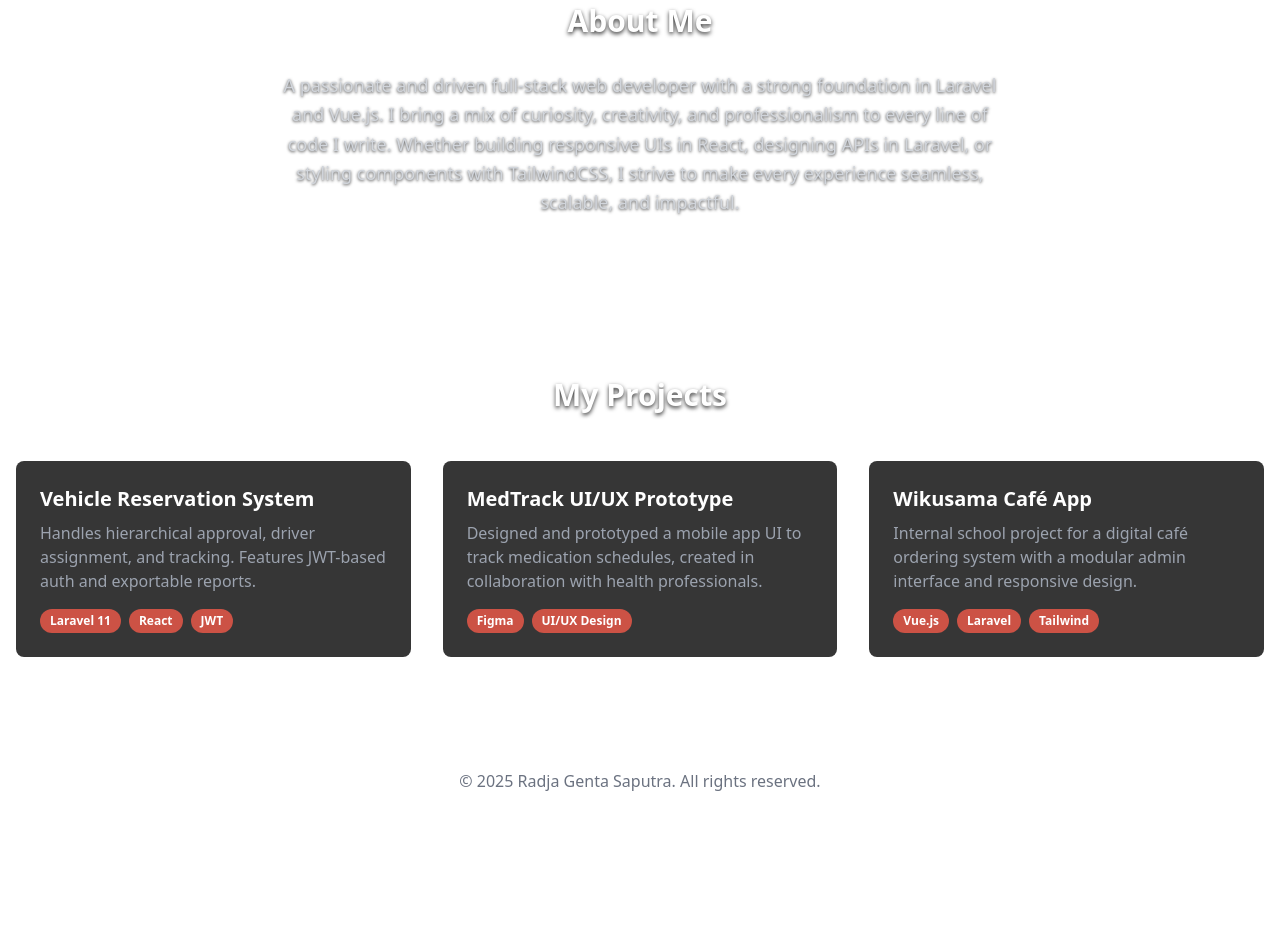
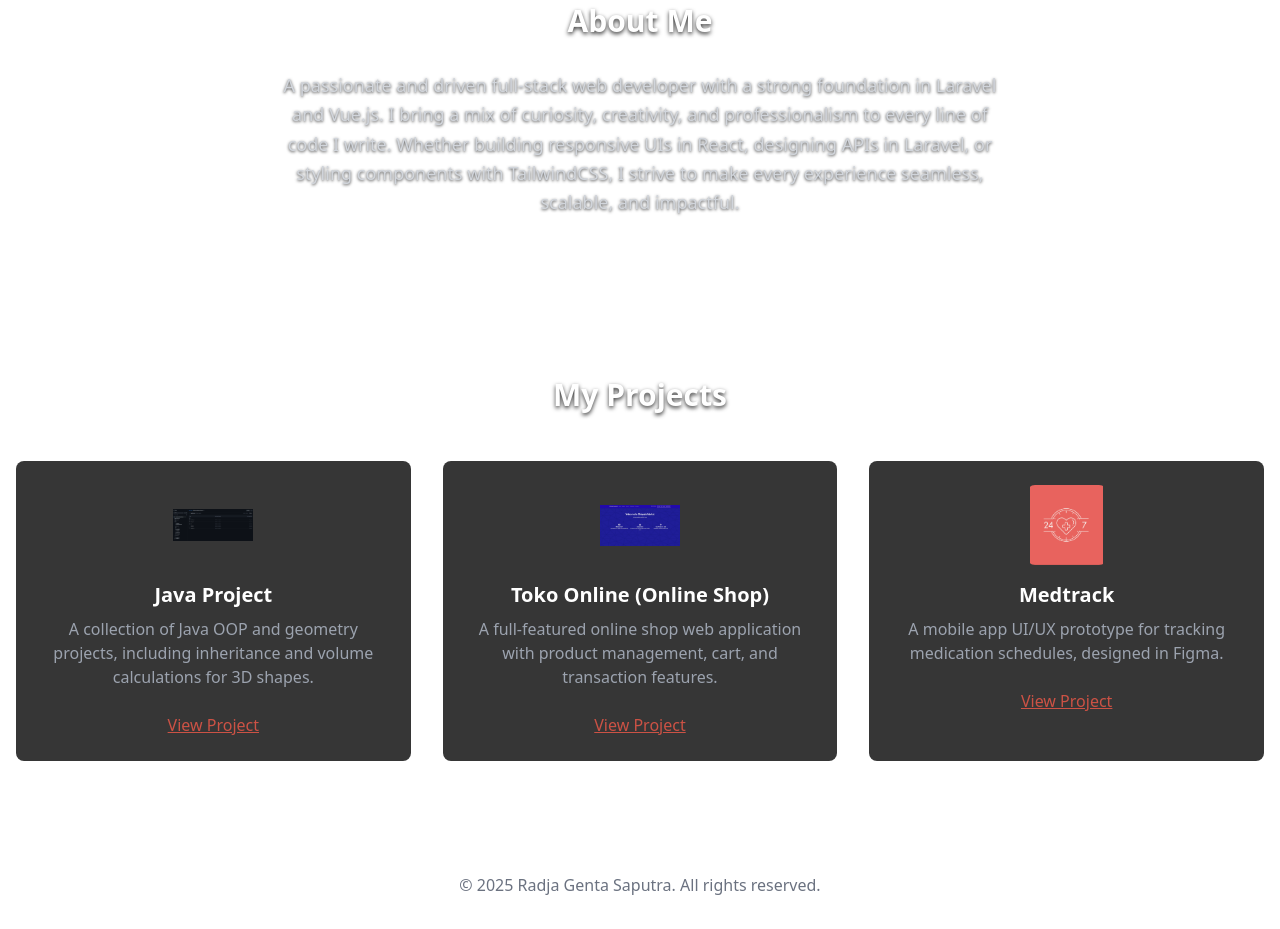
Before and after one commit to RadjaShiqnals/radjashiqnals.github.io, an Astro site: page / in a window 1280 px wide. Shown: the part 877-1806 px from the top of the page. Before the commit the page ends 1702 px from the top, so only its background shows below. Built offline with nearby package versions, Linux system fonts and the light colour scheme; Astro itself is replaced by a stand-in of ours.

Commit message:
finished product

```diff
--- a/src/components/Welcome.astro
+++ b/src/components/Welcome.astro
@@ -1,6 +1,29 @@
 ---
 import { Icon } from 'astro-icon/components';
 import cuteVideo from '/cute.mp4';
+const projects = [
+  {
+    title: 'Java Project',
+    logo: '/projects/Java.png',
+    images: ['/projects/Java1.png', '/projects/Java2.png', '/projects/Java3.png'],
+    link: 'https://github.com/RadjaShiqnals/JavaProject',
+    description: 'A collection of Java OOP and geometry projects, including inheritance and volume calculations for 3D shapes.',
+  },
+  {
+    title: 'Toko Online (Online Shop)',
+    logo: '/projects/TokoOnline.jpeg',
+    images: ['/projects/TokoOnline2.jpeg', '/projects/TokoOnline3.jpeg', '/projects/TokoOnline4.jpeg'],
+    link: 'https://github.com/RadjaShiqnals/TokoOnline',
+    description: 'A full-featured online shop web application with product management, cart, and transaction features.',
+  },
+  {
+    title: 'Medtrack',
+    logo: '/projects/MedTrackLogo.png',
+    images: ['/projects/MedTrack1.png', '/projects/MedTrack2.png', '/projects/MedTrack3.png'],
+    link: 'https://www.figma.com/design/lsYYkr3WivyFrGkZNYAWK5/MedTrack--nai-archive?node-id=0-1&node-type=CANVAS&t=Q0nZ34F9n1mB65PE-0',
+    description: 'A mobile app UI/UX prototype for tracking medication schedules, designed in Figma.',
+  },
+];
 ---
 
 <div class="relative font-sans text-white">
@@ -100,81 +123,36 @@ import cuteVideo from '/cute.mp4';
         <!-- Projects Section -->
         <section id="projects" class="py-20">
           <div class="container mx-auto px-4">
-                <h2
-                    class="mb-12 text-center text-3xl font-bold [text-shadow:0_2px_4px_rgba(0,0,0,0.8)]"
-                >
+            <h2 class="mb-12 text-center text-3xl font-bold [text-shadow:0_2px_4px_rgba(0,0,0,0.8)]">
               My Projects
             </h2>
             <div class="grid grid-cols-1 gap-8 md:grid-cols-2 lg:grid-cols-3">
-                    <!-- Project Card 1 -->
+              {projects.map((project, idx) => (
                 <div
-                        class="transform overflow-hidden rounded-lg bg-kita-shirt transition-transform duration-300 hover:-translate-y-2"
+                  class="cursor-pointer transform overflow-hidden rounded-lg bg-kita-shirt transition-transform duration-300 hover:-translate-y-2"
+                  onclick={`window.showProjectModal(${idx})`}
                 >
-                        <div class="p-6">
-                            <h3 class="mb-2 text-xl font-bold">Vehicle Reservation System</h3>
-                            <p class="mb-4 text-gray-400">
-                                Handles hierarchical approval, driver assignment, and tracking. Features JWT-based
-                                auth and exportable reports.
-                            </p>
-                            <div class="flex flex-wrap gap-2">
-                                <span class="rounded-full bg-kita-red px-2.5 py-1 text-xs font-semibold"
-                                    >Laravel 11</span
-                                >
-                                <span class="rounded-full bg-kita-red px-2.5 py-1 text-xs font-semibold"
-                                    >React</span
-                                >
-                                <span class="rounded-full bg-kita-red px-2.5 py-1 text-xs font-semibold"
-                                    >JWT</span
-                                >
+                  <div class="p-6 flex flex-col items-center">
+                    <img src={project.logo} alt={project.title + ' logo'} class="mb-4 h-20 w-20 object-contain rounded-lg" />
+                    <h3 class="mb-2 text-xl font-bold">{project.title}</h3>
+                    <p class="mb-4 text-gray-400 text-center">{project.description}</p>
+                    <a href={project.link} target="_blank" class="mt-2 text-kita-red underline">View Project</a>
                   </div>
                 </div>
-                    </div>
-                    <!-- Project Card 2 -->
-                    <div
-                        class="transform overflow-hidden rounded-lg bg-kita-shirt transition-transform duration-300 hover:-translate-y-2"
-                    >
-                        <div class="p-6">
-                            <h3 class="mb-2 text-xl font-bold">MedTrack UI/UX Prototype</h3>
-                            <p class="mb-4 text-gray-400">
-                                Designed and prototyped a mobile app UI to track medication schedules, created in
-                                collaboration with health professionals.
-                            </p>
-                            <div class="flex flex-wrap gap-2">
-                                <span class="rounded-full bg-kita-red px-2.5 py-1 text-xs font-semibold"
-                                    >Figma</span
-                                >
-                                <span class="rounded-full bg-kita-red px-2.5 py-1 text-xs font-semibold"
-                                    >UI/UX Design</span
-                                >
-                            </div>
-                        </div>
-                    </div>
-                    <!-- Project Card 3 -->
-                    <div
-                        class="transform overflow-hidden rounded-lg bg-kita-shirt transition-transform duration-300 hover:-translate-y-2"
-                    >
-                        <div class="p-6">
-                            <h3 class="mb-2 text-xl font-bold">Wikusama Café App</h3>
-                            <p class="mb-4 text-gray-400">
-                                Internal school project for a digital café ordering system with a modular admin
-                                interface and responsive design.
-                            </p>
-                            <div class="flex flex-wrap gap-2">
-                                <span class="rounded-full bg-kita-red px-2.5 py-1 text-xs font-semibold"
-                                    >Vue.js</span
-                                >
-                                <span class="rounded-full bg-kita-red px-2.5 py-1 text-xs font-semibold"
-                                    >Laravel</span
-                                >
-                                <span class="rounded-full bg-kita-red px-2.5 py-1 text-xs font-semibold"
-                                    >Tailwind</span
-                                >
-                            </div>
-                        </div>
-                    </div>
+              ))}
             </div>
           </div>
         </section>
+
+        <dialog id="project-modal" class="p-0 bg-transparent">
+          <div id="modal-content" class="bg-kita-shirt rounded-lg max-w-lg w-full p-6 relative text-white hidden"></div>
+        </dialog>
+
+        <dialog id="image-modal" class="p-0 bg-transparent">
+          <div id="image-modal-content" class="relative flex items-center justify-center">
+            <!-- Image will be injected here -->
+          </div>
+        </dialog>
     </main>
 
     <footer class="relative z-10 py-8 text-center">
@@ -184,7 +162,24 @@ import cuteVideo from '/cute.mp4';
     </footer>
 </div>
 
+<style>
+    dialog::backdrop {
+        background-color: rgba(0, 0, 0, 0.8);
+    }
+    dialog {
+        border: none;
+    }
+</style>
+
 <script>
+    declare global {
+        interface Window {
+            showProjectModal: (idx: number) => void;
+            closeProjectModal: () => void;
+            showImageModal: (imgSrc: string) => void;
+            closeImageModal: () => void;
+        }
+    }
     document.addEventListener('DOMContentLoaded', () => {
         const video = document.getElementById('bg-video') as HTMLVideoElement;
         const playPauseBtn = document.getElementById('play-pause-btn');
@@ -207,7 +202,6 @@ import cuteVideo from '/cute.mp4';
                 video.pause();
             } else {
                 video.play().catch(() => {
-                    // Autoplay was prevented, update state and UI
                     localStorage.setItem('videoPaused', 'true');
                     updateButton();
                 });
@@ -227,5 +221,88 @@ import cuteVideo from '/cute.mp4';
             video.addEventListener('play', updateButton);
             video.addEventListener('pause', updateButton);
         }
+
+        const imageModal = document.getElementById('image-modal') as HTMLDialogElement;
+        if (imageModal) {
+            imageModal.addEventListener('click', (event) => {
+                if (event.target === imageModal) {
+                    window.closeImageModal();
+                }
             });
+        }
+    });
+
+    const projectsData = [
+        {
+            title: 'Java Project',
+            logo: '/projects/Java.png',
+            images: ['/projects/Java1.png', '/projects/Java2.png', '/projects/Java3.png'],
+            link: 'https://github.com/RadjaShiqnals/JavaProject',
+            description: 'A collection of Java OOP and geometry projects, including inheritance and volume calculations for 3D shapes.',
+        },
+        {
+            title: 'Toko Online (Online Shop)',
+            logo: '/projects/TokoOnline.jpeg',
+            images: ['/projects/TokoOnline2.jpeg', '/projects/TokoOnline3.jpeg', '/projects/TokoOnline4.jpeg'],
+            link: 'https://github.com/RadjaShiqnals/TokoOnline',
+            description: 'A full-featured online shop web application with product management, cart, and transaction features.',
+        },
+        {
+            title: 'Medtrack',
+            logo: '/projects/MedTrackLogo.png',
+            images: ['/projects/MedTrack1.png', '/projects/MedTrack2.png', '/projects/MedTrack3.png'],
+            link: 'https://www.figma.com/design/lsYYkr3WivyFrGkZNYAWK5/MedTrack--nai-archive?node-id=0-1&node-type=CANVAS&t=Q0nZ34F9n1mB65PE-0',
+            description: 'A mobile app UI/UX prototype for tracking medication schedules, designed in Figma.',
+        },
+    ];
+
+    window.showProjectModal = function(idx: number) {
+        const modal = document.getElementById('project-modal') as HTMLDialogElement;
+        const content = document.getElementById('modal-content');
+        const project = projectsData[idx];
+        if (modal && content && project) {
+            content.innerHTML = `
+                <button class="absolute top-2 right-2 text-gray-400 hover:text-white text-2xl z-10" onclick="window.closeProjectModal()" aria-label="Close">&times;</button>
+                <img src="${project.logo}" alt="${project.title} logo" class="mb-4 h-24 w-24 object-contain mx-auto rounded-lg" />
+                <h3 class="mb-2 text-2xl font-bold text-center">${project.title}</h3>
+                <p class="mb-4 text-gray-300 text-center">${project.description}</p>
+                <div class="flex flex-wrap justify-center gap-4 mb-4">
+                  ${project.images.map(img => `<img src="${img}" alt="Project detail" class="h-32 w-32 object-cover rounded-md border border-gray-700 cursor-zoom-in" onclick="window.showImageModal('${img}')"/>`).join('')}
+                </div>
+                <a href="${project.link}" target="_blank" class="block text-center text-kita-red underline font-bold">Open Project</a>
+            `;
+            content.classList.remove('hidden');
+            modal.showModal();
+        }
+    };
+
+    window.closeProjectModal = function() {
+        const modal = document.getElementById('project-modal') as HTMLDialogElement;
+        const content = document.getElementById('modal-content');
+        if (modal && content) {
+            modal.close();
+            content.classList.add('hidden');
+            content.innerHTML = '';
+        }
+    };
+
+    window.showImageModal = function(imgSrc: string) {
+        const modal = document.getElementById('image-modal') as HTMLDialogElement;
+        const content = document.getElementById('image-modal-content');
+        if (modal && content) {
+            content.innerHTML = `
+                <img src="${imgSrc}" alt="Zoomed Image" class="max-w-[90vw] max-h-[90vh] rounded-lg shadow-lg" />
+            `;
+            modal.showModal();
+        }
+    };
+
+    window.closeImageModal = function() {
+        const modal = document.getElementById('image-modal') as HTMLDialogElement;
+        const content = document.getElementById('image-modal-content');
+        if (modal && content) {
+            modal.close();
+            content.innerHTML = '';
+        }
+    };
 </script>
```
Also changed, not shown: public/image/1080BoxExample.png (renamed from public/projects/1080BoxExample.png), public/image/1080LandscapeExample.png (renamed from public/projects/1080LandscapeExample.png), public/image/1080PotraitExample.png (renamed from public/projects/1080PotraitExample.png), public/image/LinkedIn.png (renamed from public/projects/LinkedIn.png), public/image/XSocialMedia.png (renamed from public/projects/XSocialMedia.png), public/image/about-me-profile.jpg (renamed from public/projects/about-me-profile.jpg), public/image/about-me-profile.png (renamed from public/projects/about-me-profile.png), public/image/youtube.png (renamed from public/projects/youtube.png). Lines whose indentation alone changed are shown as unchanged.
